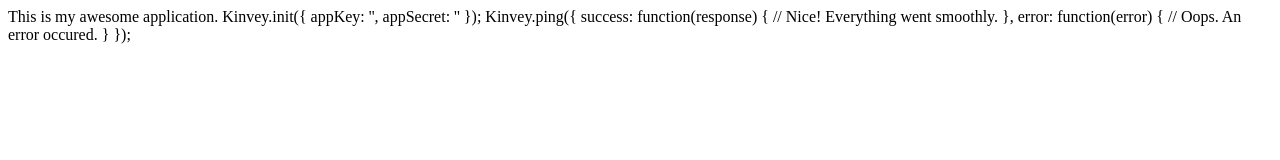
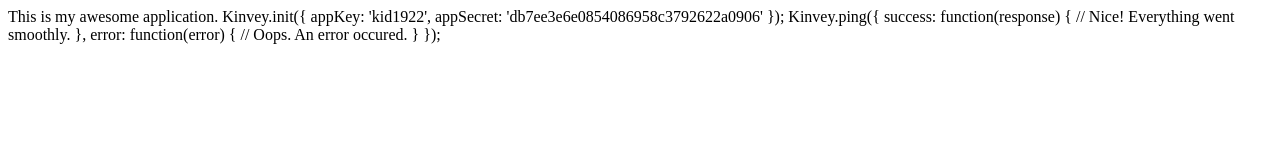
Before and after one commit to siv2011/backbone_test, a plain HTML site: page index.html in a window 1280 px wide. Drawn offline with Linux system fonts and the light colour scheme.

Commit message:
adding Kinvey

```diff
--- a/index.html
+++ b/index.html
@@ -5,8 +5,8 @@ This is my awesome application.
 <script async src="//da189i1jfloii.cloudfront.net/js/kinvey-js-0.9.4.min.js"></script>
 
 Kinvey.init({
-    appKey: '<kid1922>',
-    appSecret: '<db7ee3e6e0854086958c3792622a0906>'
+    appKey: 'kid1922',
+    appSecret: 'db7ee3e6e0854086958c3792622a0906'
 });
 
 Kinvey.ping({
```
